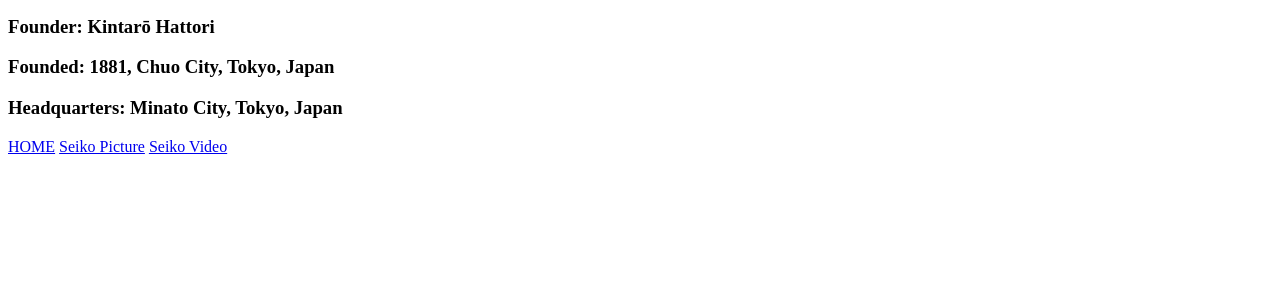
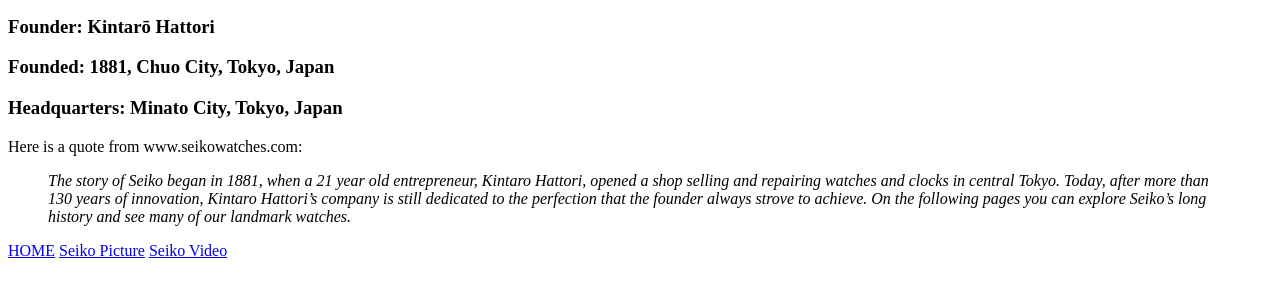
Before and after one commit to mulex94/HTML-and-CSS-Projects, a plain HTML site: page Assignment.html in a window 1280 px wide. Shown: the part 215-512 px from the top of the page. Drawn offline with Linux system fonts and the light colour scheme.

Commit message:
blockquote element
 add blockquote element on website

```diff
--- a/Assignment.html
+++ b/Assignment.html
@@ -18,6 +18,17 @@
   <h3>Founded: 1881, Chuo City, Tokyo, Japan</h3>
   <h3>Headquarters: Minato City, Tokyo, Japan</h3>
  </h3>
+ <p>Here is a quote from www.seikowatches.com:</p>
+
+ <blockquote> <i>The story of Seiko began in 1881, when a 21 year old entrepreneur,
+Kintaro Hattori, opened a shop selling and repairing watches and clocks in central Tokyo.
+
+Today, after more than 130 years of innovation, Kintaro Hattori’s company is
+still dedicated to the perfection that the founder always strove to achieve.
+
+On the following pages you can explore Seiko’s long history
+and see many of our landmark watches.</i>
+</blockquote>
  <nav>
    <a href="Assignment.html">HOME</a>
    <a href="seiko_picture.html">Seiko Picture</a>
```
Also changed, not shown: 1 other file.
